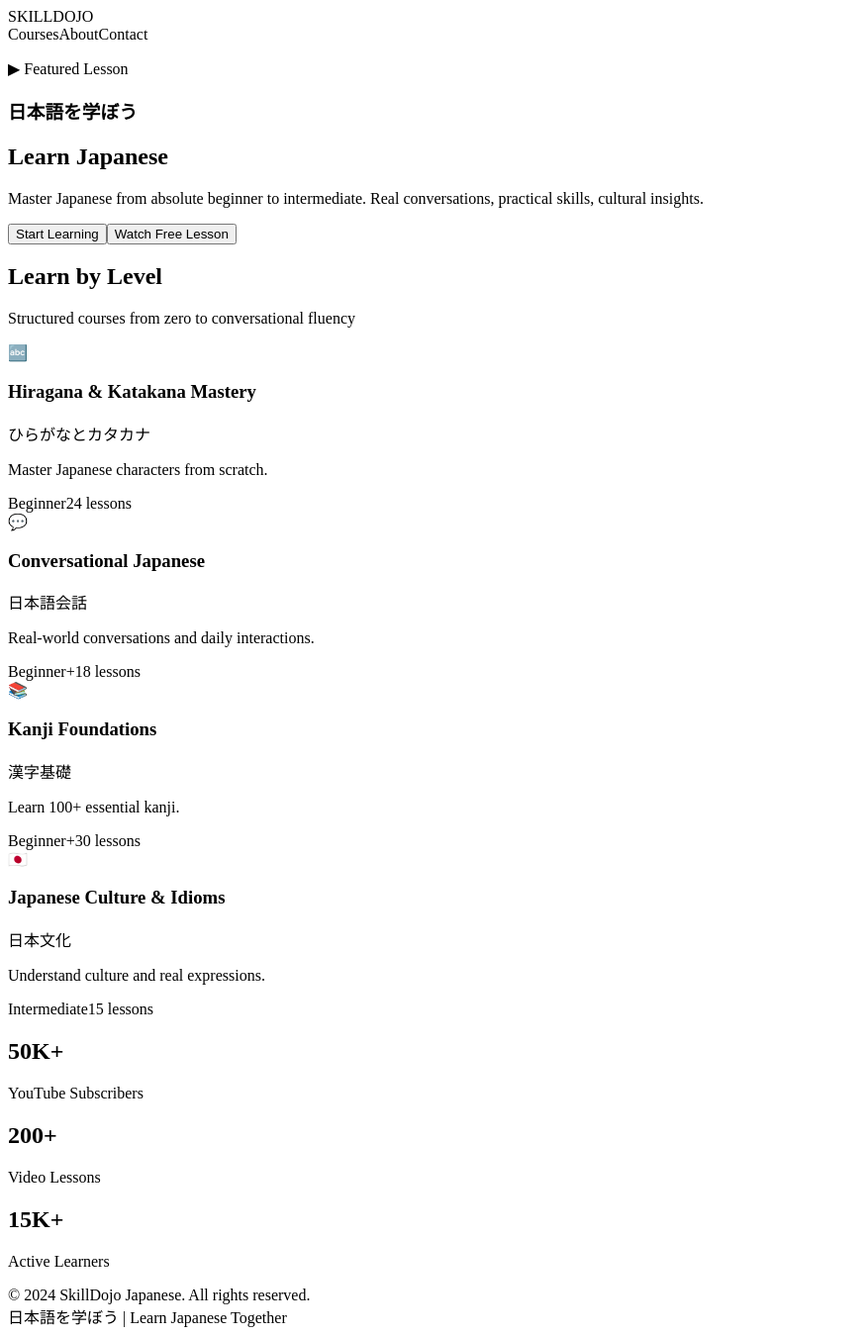
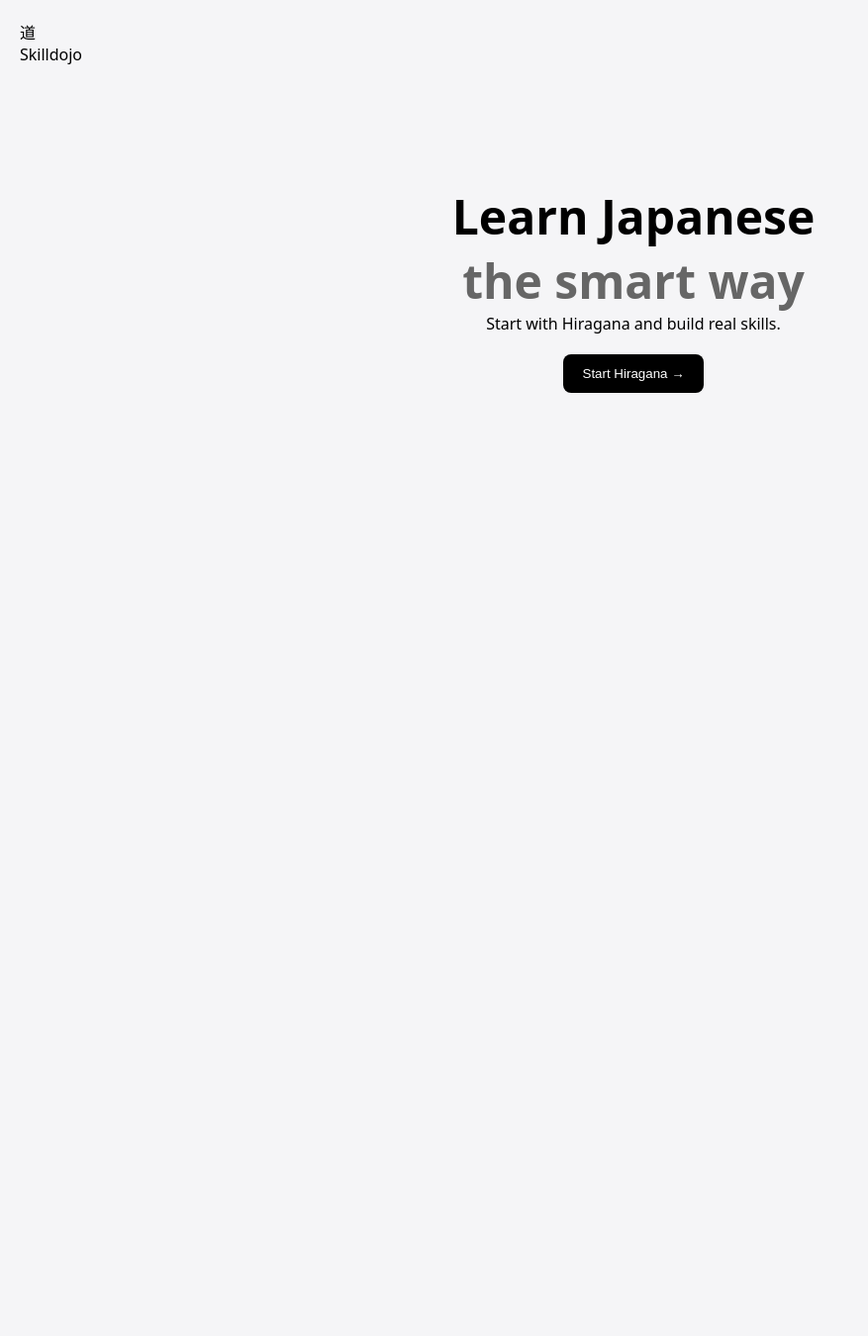
Before and after one commit to marufislam8924/skilldojo, a Next.js app: page / in a window 1280 px wide. Shown: the whole page at 99% size, without its empty margins (0-877 px from the left). After the commit the page ends 800 px from the top, so only its background shows below. Built offline with nearby package versions, Linux system fonts and the light colour scheme.

Commit message:
Update layout.js

```diff
--- a/app/layout.js
+++ b/app/layout.js
@@ -1,122 +1,13 @@
-"use client";
+import "./globals.css";
 
-export default function Home() {
+export const metadata = {
+  title: "Skilldojo",
+};
+
+export default function RootLayout({ children }) {
   return (
-    <main>
-
-      {/* NAV */}
-      <nav className="nav">
-        <div className="logo">SKILLDOJO</div>
-
-        <div className="links">
-          <a>Courses</a>
-          <a>About</a>
-          <a>Contact</a>
-        </div>
-      </nav>
-
-      {/* HERO */}
-      <section className="hero">
-
-        <p className="tag">▶ Featured Lesson</p>
-
-        <h3 className="jp">日本語を学ぼう</h3>
-
-        <h1>Learn Japanese</h1>
-
-        <p className="desc">
-          Master Japanese from absolute beginner to intermediate.
-          Real conversations, practical skills, cultural insights.
-        </p>
-
-        <div className="buttons">
-          <button className="primary">Start Learning</button>
-          <button className="secondary">Watch Free Lesson</button>
-        </div>
-
-      </section>
-
-      {/* LEVEL SECTION */}
-      <section className="levels">
-
-        <h2>Learn by Level</h2>
-        <p className="sub">
-          Structured courses from zero to conversational fluency
-        </p>
-
-        <div className="cards">
-
-          <div className="card">
-            <div className="icon">🔤</div>
-            <h3>Hiragana & Katakana Mastery</h3>
-            <p className="jp">ひらがなとカタカナ</p>
-            <p>Master Japanese characters from scratch.</p>
-            <div className="bottom">
-              <span className="level">Beginner</span>
-              <span className="lessons">24 lessons</span>
-            </div>
-          </div>
-
-          <div className="card">
-            <div className="icon">💬</div>
-            <h3>Conversational Japanese</h3>
-            <p className="jp">日本語会話</p>
-            <p>Real-world conversations and daily interactions.</p>
-            <div className="bottom">
-              <span className="level">Beginner+</span>
-              <span className="lessons">18 lessons</span>
-            </div>
-          </div>
-
-          <div className="card">
-            <div className="icon">📚</div>
-            <h3>Kanji Foundations</h3>
-            <p className="jp">漢字基礎</p>
-            <p>Learn 100+ essential kanji.</p>
-            <div className="bottom">
-              <span className="level">Beginner+</span>
-              <span className="lessons">30 lessons</span>
-            </div>
-          </div>
-
-          <div className="card">
-            <div className="icon">🇯🇵</div>
-            <h3>Japanese Culture & Idioms</h3>
-            <p className="jp">日本文化</p>
-            <p>Understand culture and real expressions.</p>
-            <div className="bottom">
-              <span className="level">Intermediate</span>
-              <span className="lessons">15 lessons</span>
-            </div>
-          </div>
-
-        </div>
-
-      </section>
-
-      {/* STATS */}
-      <section className="stats">
-        <div>
-          <h1>50K+</h1>
-          <p>YouTube Subscribers</p>
-        </div>
-        <div>
-          <h1>200+</h1>
-          <p>Video Lessons</p>
-        </div>
-        <div>
-          <h1>15K+</h1>
-          <p>Active Learners</p>
-        </div>
-      </section>
-
-      {/* FOOTER */}
-      <footer className="footer">
-        © 2024 SkillDojo Japanese. All rights reserved.
-        <br />
-        日本語を学ぼう | Learn Japanese Together
-      </footer>
-
-    </main>
+    <html lang="en">
+      <body>{children}</body>
+    </html>
   );
 }
```
